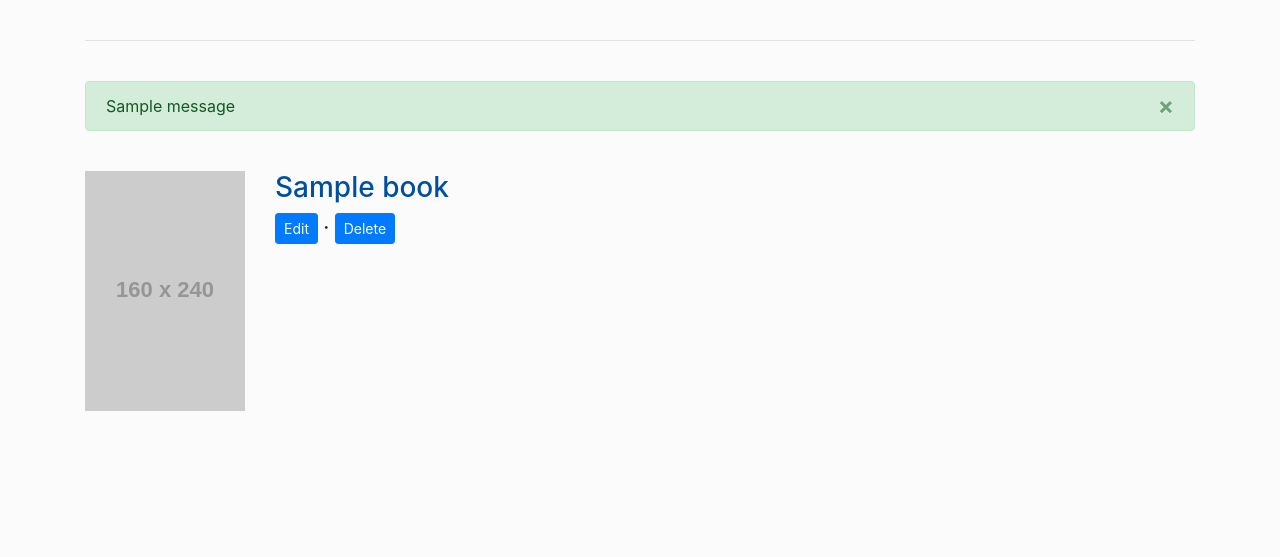
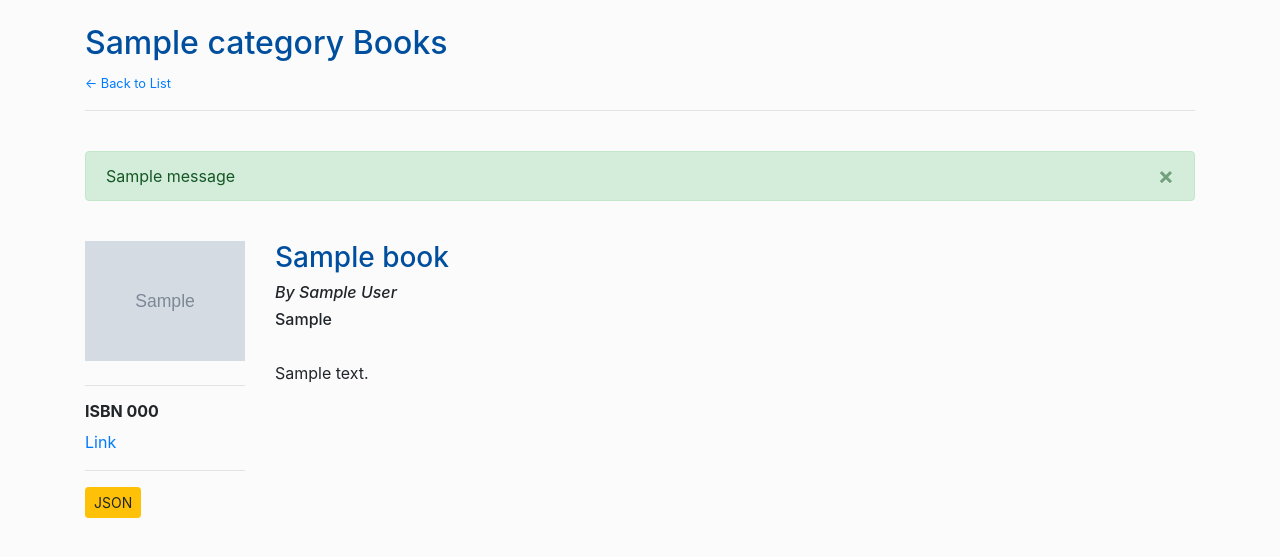
Before and after one commit to Acemad/NDCatalog, a Flask app: a page that uses templates/book.html in a window 1280 px wide. Shown: the part 66-623 px from the top of the page. Run offline with Flask 2, Linux system fonts and the light colour scheme; tables that the repository leaves empty hold one stand-in row (values such as "Sample post"); grey boxes marked "Sample" are stand-in pictures; grey boxes labelled with a size stand in for pictures from a placeholder-image service; one stand-in notice (Sample message) is shown; some libraries are stand-ins or nearby versions.

Commit message:
Improve book.html

```diff
--- a/templates/book.html
+++ b/templates/book.html
@@ -1,16 +1,37 @@
 {% extends 'base.html' %}
 {% block title %}{{book.title}} - Info {% endblock %}
+{% block header %}
+<h2>{{category}} Books </h2>
+<span class="small"><a href="{{url_for('showCategory', category=category)}}"><- Back to List</a></span>
+{% endblock %}
 {% block content %}
 <div class="row">
 <div class="col-sm-auto">
-    <img src="https://placehold.it/160x240" class="mx-sm-auto mb-4">
+    <img {% if book.cover_url %} src="{{book.cover_url}}"  {% else %} src="{{url_for('static', filename='book-lg.png')}}" {% endif %} class="mx-sm-auto mb-2 book-cover"><br>
+    <hr>
+    {% if book.isbn %}
+    <h6 class="mt-3"><strong>ISBN {{book.isbn}}</strong></h6>
+    {% endif %}
+    {% if book.link %}
+    <a href="{{book.link}}">Link</a>
+    <hr>
+    {% endif %}
+
+    {% if 'username' in user_session and user_session['user_id'] == book.user_id %}
+    <a class="btn btn-primary btn-sm mr-2" href="{{url_for('editBook', title=book.title, category=category)|replace('%20','-')}}">Edit</a>
+    <button type="button" class="btn btn-danger btn-sm mr-2" data-toggle="modal" data-target="#delete-confirm">Delete</button>
+    {% endif %}
+    <a class="btn btn-warning btn-sm" href="{{url_for('bookJSON', category=category, title=book.title)|replace('%20','-')}}">JSON</a>
 </div>
 <div class="col">
     <h3>{{ book.title }}</h3>
-    <h5>
-        <a class="btn btn-primary btn-sm" href="{{url_for('editBook', title=book.title, category=category)|replace('%20','-')}}">Edit</a> &middot;
-        <button type="button" class="btn btn-primary btn-sm" data-toggle="modal" data-target="#delete-confirm">Delete</button>
-    </h5>
+    {% if author.first_name or author.last_name %}
+    <h6><em>By {{author.first_name}} {{author.last_name}}</em></h6>
+    {% endif %}
+    <h6>{{book.publish_year}}</h6>
+    <br>
+    <p>{{book.summary|replace('\r\n',"<br>")|safe}}</p>
+    <br>
 
 </div>
 </div>
@@ -26,8 +47,10 @@
 
             </div>
             <div class="modal-footer">
-                <button type="button" class="btn btn-secondary" data-dismiss="modal">Cancel</button>
-                <a href="{{url_for('deleteBook', title=book.title, category=category)|replace('%20','-')}}" class="btn btn-primary">Delete</a>
+                <form action="{{url_for('deleteBook', title=book.title, category=category)|replace('%20','-')}}" method="POST" >
+                    <button type="button" class="btn btn-secondary" data-dismiss="modal">Cancel</button>
+                    <input type="submit" class="btn btn-primary" value="Delete">
+                </form>
             </div>
         </div>
     </div>
```
